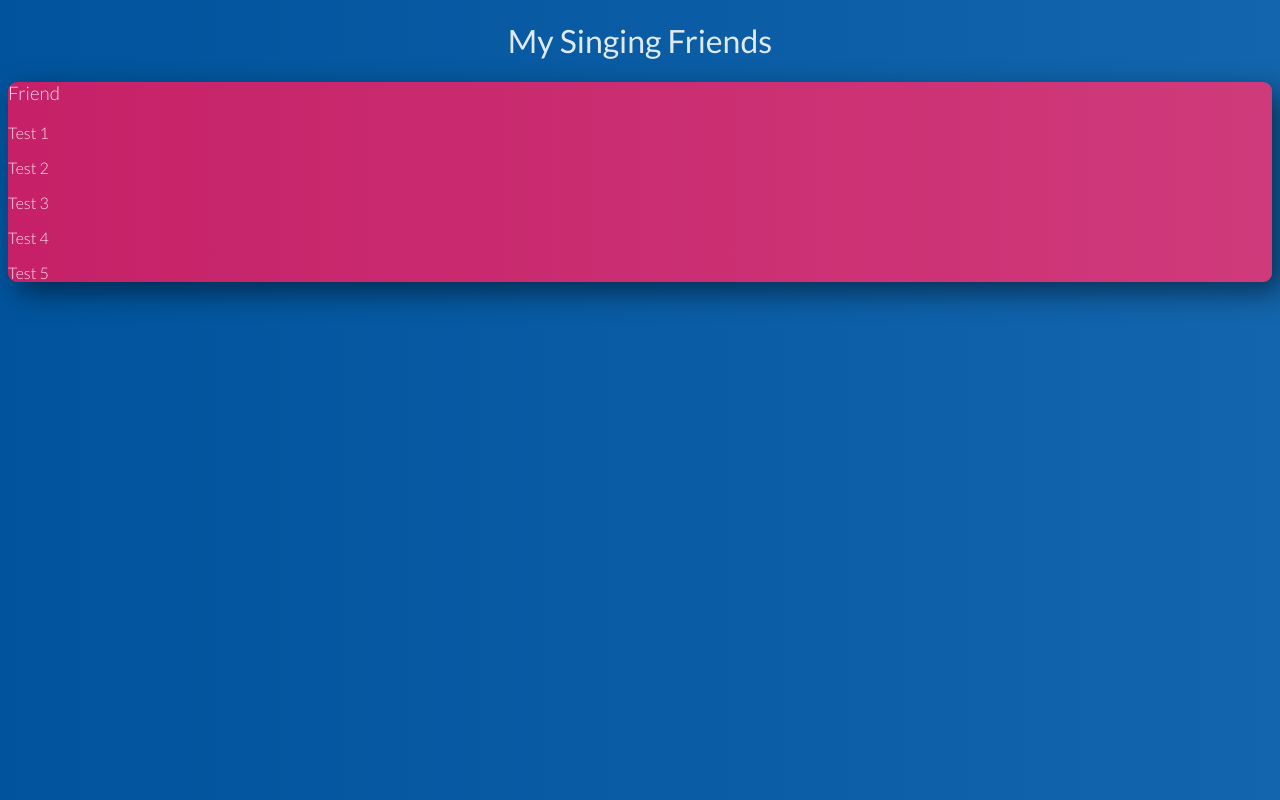
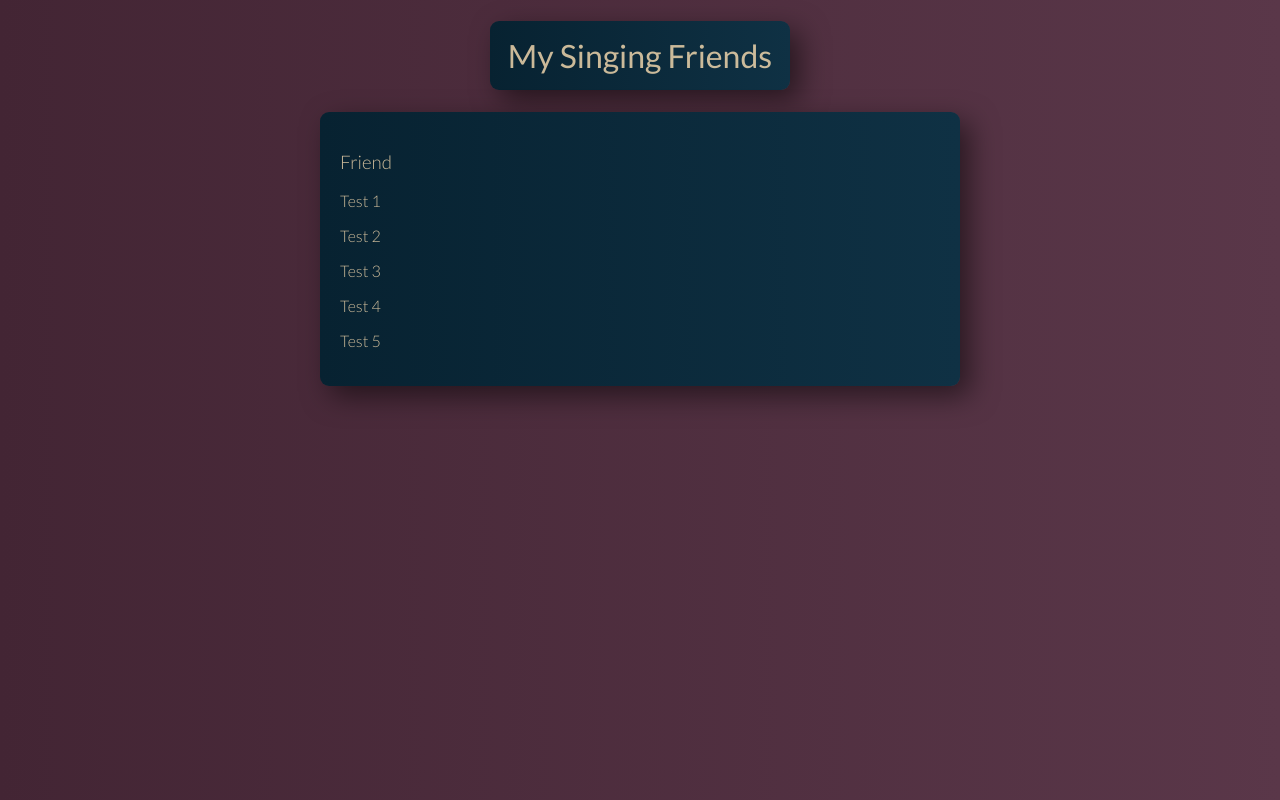
Before and after one commit to JasonSkims/99-Lines-of-Code-in-the-File, a plain HTML site: page index.html in a window 1280 px wide. Drawn offline with Linux system fonts and the light colour scheme.

Commit message:
99-Lines-of-Code-in-the-File

```diff
--- a/index.html
+++ b/index.html
@@ -1,13 +1,16 @@
 <!DOCTYPE html>
 <html>
+
 <head>
     <link rel="stylesheet" href="styles.css">
     <link href="https://fonts.googleapis.com/css?family=Lato:300,400,400i,700,900" rel="stylesheet">
     <title>99 Lines of Code In The File</title>
 </head>
+
 <body>
-    <h1>My Singing Friends</h1>
-
+    <div class="banner">
+        <h1>My Singing Friends</h1>
+    </div>
     <div class="friend">
         <h3>Friend</h3>
         <p>Test 1</p>
@@ -21,4 +24,5 @@
 
 
 <script src="99LinesofCode.js"></script>
+
 </html>
--- a/styles.css
+++ b/styles.css
@@ -1,28 +1,41 @@
 body {
-    background:linear-gradient(90deg, #00539c, #1365ad);
+    background:linear-gradient(90deg, #432534, #5a3749);
     font-family: Lato, sans-serif;
     font-weight:300;
+    margin: 0;
 
 }
+.banner{
+    background:linear-gradient(90deg, #072231, #0f3144);
+    max-width: 300px;
+    margin: auto;
+    border-radius: 9px;
+    box-shadow: 10px 10px 28px 0px rgba(0,0,0,0.5);
+}
+h1{
 
-h1{
     text-align: center;
-    color: #ffffffde;
+    color: #efd6acd7;
     font-weight: 400;
+    padding: 15px;
+
 
 }
 
 h3 {
-    color: #ffffffde;
+    color: #efd6acd7;
     font-weight: 100;
 }
 
 p {
-    color: #ffffffde;
+    color: #efd6acd7;
 }
 
 .friend {
-    background:linear-gradient(90deg, #c62168, #cf3a7b);
+    background:linear-gradient(90deg, #072231, #0f3144);
     box-shadow: 10px 10px 28px 0px rgba(0,0,0,0.5);
     border-radius: 9px;
+    max-width: 600px;
+    margin: auto;
+    padding: 20px;
 }
```
